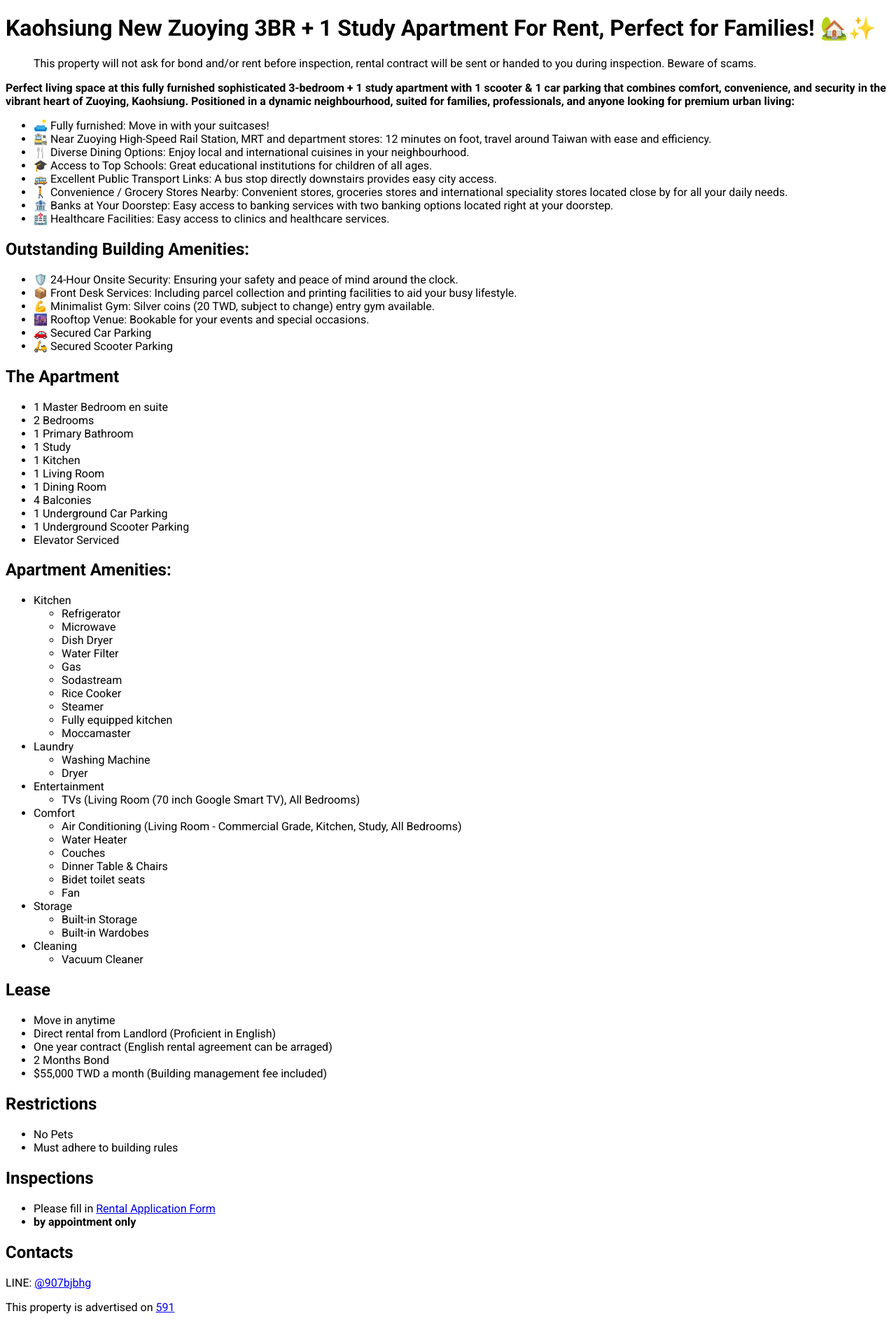
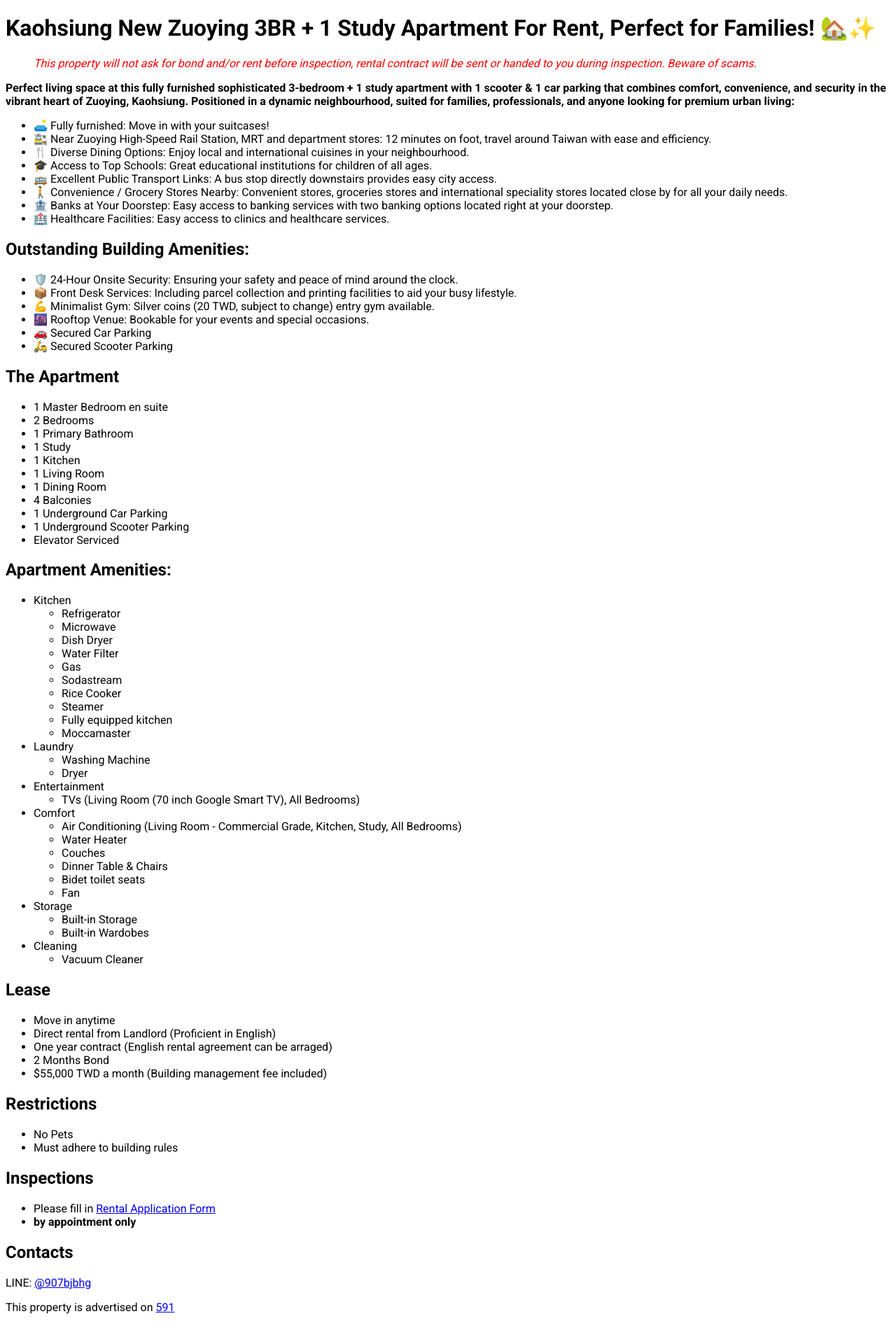
Before and after one commit to Ko-Lin/Ko-Lin.github.io, a Jekyll site: the page built from docs/boai.md, in a window 1280 px wide. Shown: the top 1920 px of the page at 70% size. Built offline with Jekyll 4.4.1, drawn with Linux system fonts in a browser that asks for light colours; grey boxes are pictures that could not be loaded.

Commit message:
styling changes- update boai description, scam warning

```diff
--- a/docs/boai.md
+++ b/docs/boai.md
@@ -3,7 +3,7 @@ layout: rental
 title:  "Kaohsiung New Zuoying 3BR + 1 Study Apartment For Rent, Perfect for Families! 🏡✨"
 ---
 
-> This property will not ask for bond and/or rent before inspection, rental contract will be sent or handed to you during inspection.  Beware of scams.
+> <span style="color:red">_This property will not ask for bond and/or rent before inspection, rental contract will be sent or handed to you during inspection.  Beware of scams._</span>
 
 __Perfect living space at this fully furnished sophisticated 3-bedroom + 1 study apartment with 1 scooter & 1 car parking that combines comfort, convenience, and security in the vibrant heart of Zuoying, Kaohsiung. Positioned in a dynamic neighbourhood, suited for families, professionals, and anyone looking for premium urban living:__
 
```
